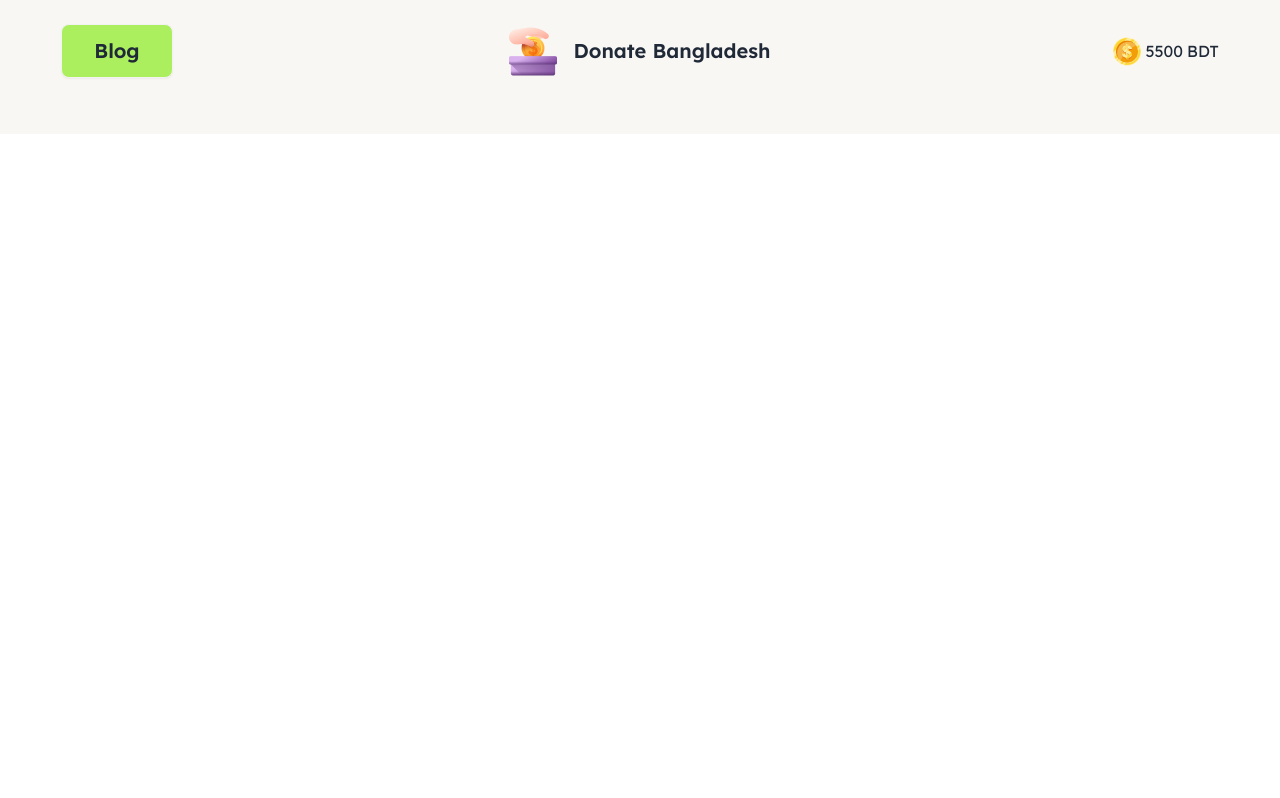
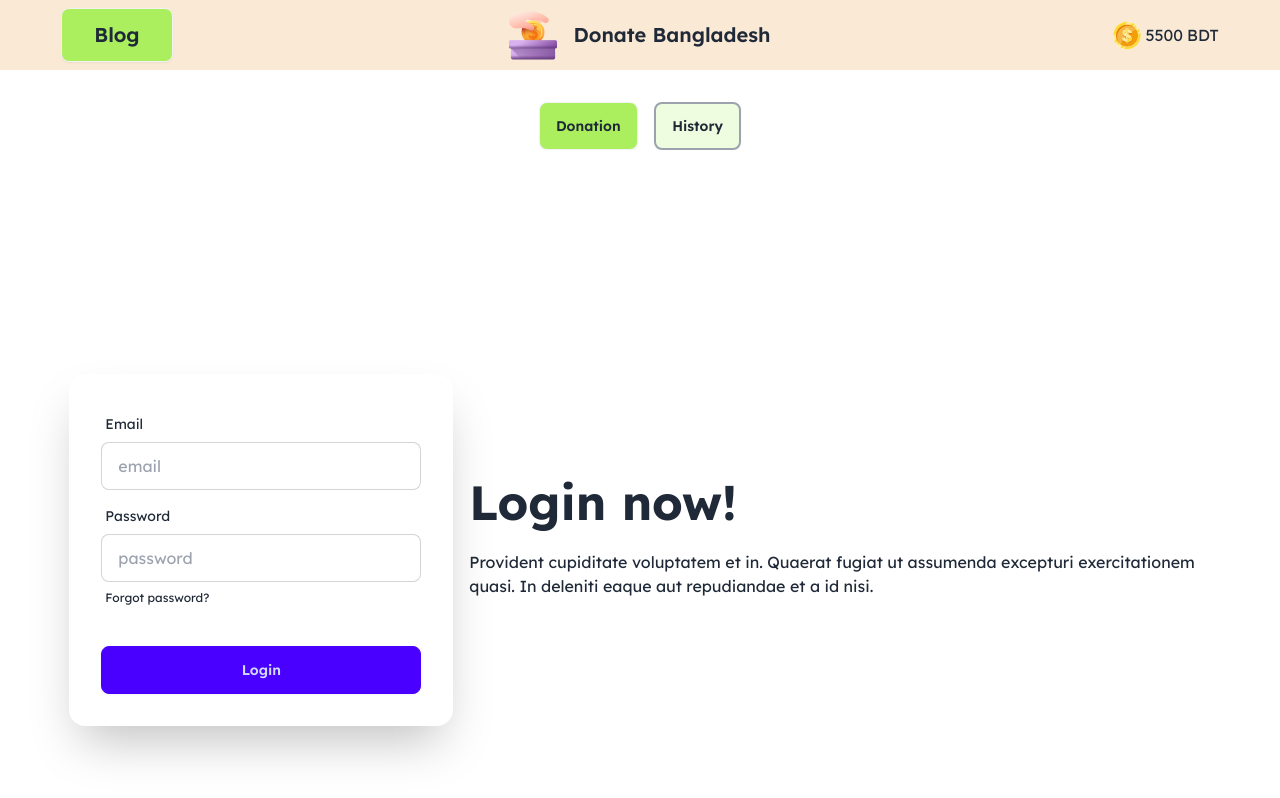
Before and after one commit to MHShiqder/Assignment-5, a plain HTML site: page index.html in a window 1280 px wide. Shown: the top 798 px of the page. Drawn offline with nearby package versions, Linux system fonts and the light colour scheme.

Commit message:
completed the nav part

```diff
--- a/index.html
+++ b/index.html
@@ -30,6 +30,8 @@
                 btnPrimary: "#ABEF5F",
                 btnSecondary: "rgba(171, 239, 95, 0.5)",
                 btnTertiary: "rgba(171, 239, 95, 0.2)",
+                stickyNav: "rgba(234,182,118,0.3)",
+                stickyNav2: "rgba(255,255,255,0.3)",
 
                 textOne: "#212121",
                 textTwo: "#1C1C1C",
@@ -38,7 +40,7 @@
                 inputText: "#A0A0A0",
                 menuText: "#E9E9E9",
 
-                backGround: "#f9f7f3",
+                backGround: "rgba(249,247,243,1)",
                 bannerBg: "rgba(255, 255, 255, 0)",
                 aboutText: "rgba(0, 0, 0, 0.2)",
 
@@ -52,10 +54,12 @@
         };
       </script>
 </head>
-<body class="lexend-normal bg-backGround">
-    <header class="pb-8">
+
+<body class="lexend-normal bg-white">
+    <header class="sticky top-0 overflow-hidden bg-stickyNav2 backdrop-blur z-30 flex flex-col space-y-8">
         <!-- navbar start  -->
-        <div class="navbar py-6 w-11/12 mx-auto">
+        <div class="bg-stickyNav backdrop-blur-sm">
+            <div class="navbar py-2 w-11/12 mx-auto ">
                 <!-- left button  -->
                 <div class="navbar-start">
                   <a href="./blog.html" class="btn bg-btnPrimary hover:bg-btnSecondary text-xl px-8 py-3 h-auto">Blog</a>
@@ -71,9 +75,94 @@
                   <h4>5500</h4>
                   <h4>BDT</h4>
                 </div>
+            </div>
+        </div>
          <!-- navbar end  -->
+
+         <!-- navigate button section -->
+          <section class=" w-11/12 mx-auto text-center space-x-3 ">
+            <button class="btn bg-btnPrimary hover:bg-btnSecondary">Donation</button>
+            <button class="btn bg-btnTertiary hover:bg-btnSecondary border-2 border-gray-400">History</button>
+          </section>
     </header>
-    <main>
+
+    <main class="bg-white">
+        <!-- donation card section  -->
+        <section class="w-11/12 mx-auto">
+            <!-- card one  -->
+            <div class="hero  min-h-screen">
+                <div class="hero-content flex-col lg:flex-row-reverse">
+                  <div class="text-center lg:text-left">
+                    <h1 class="text-5xl font-bold">Login now!</h1>
+                    <p class="py-6">
+                      Provident cupiditate voluptatem et in. Quaerat fugiat ut assumenda excepturi exercitationem
+                      quasi. In deleniti eaque aut repudiandae et a id nisi.
+                    </p>
+                  </div>
+                  <div class="card bg-base-100 w-full max-w-sm shrink-0 shadow-2xl">
+                    <form class="card-body">
+                      <div class="form-control">
+                        <label class="label">
+                          <span class="label-text">Email</span>
+                        </label>
+                        <input type="email" placeholder="email" class="input input-bordered" required />
+                      </div>
+                      <div class="form-control">
+                        <label class="label">
+                          <span class="label-text">Password</span>
+                        </label>
+                        <input type="password" placeholder="password" class="input input-bordered" required />
+                        <label class="label">
+                          <a href="#" class="label-text-alt link link-hover">Forgot password?</a>
+                        </label>
+                      </div>
+                      <div class="form-control mt-6">
+                        <button class="btn btn-primary">Login</button>
+                      </div>
+                    </form>
+                  </div>
+                </div>
+              </div>
+        </section>
+    </main>
+    <main class="bg-white">
+        <!-- donation card section  -->
+        <section class="w-11/12 mx-auto">
+            <!-- card one  -->
+            <div class="hero  min-h-screen">
+                <div class="hero-content flex-col lg:flex-row-reverse">
+                  <div class="text-center lg:text-left">
+                    <h1 class="text-5xl font-bold">Login now!</h1>
+                    <p class="py-6">
+                      Provident cupiditate voluptatem et in. Quaerat fugiat ut assumenda excepturi exercitationem
+                      quasi. In deleniti eaque aut repudiandae et a id nisi.
+                    </p>
+                  </div>
+                  <div class="card bg-base-100 w-full max-w-sm shrink-0 shadow-2xl">
+                    <form class="card-body">
+                      <div class="form-control">
+                        <label class="label">
+                          <span class="label-text">Email</span>
+                        </label>
+                        <input type="email" placeholder="email" class="input input-bordered" required />
+                      </div>
+                      <div class="form-control">
+                        <label class="label">
+                          <span class="label-text">Password</span>
+                        </label>
+                        <input type="password" placeholder="password" class="input input-bordered" required />
+                        <label class="label">
+                          <a href="#" class="label-text-alt link link-hover">Forgot password?</a>
+                        </label>
+                      </div>
+                      <div class="form-control mt-6">
+                        <button class="btn btn-primary">Login</button>
+                      </div>
+                    </form>
+                  </div>
+                </div>
+              </div>
+        </section>
     </main>
     <footer>
 
```
Lines whose indentation alone changed are shown as unchanged.
